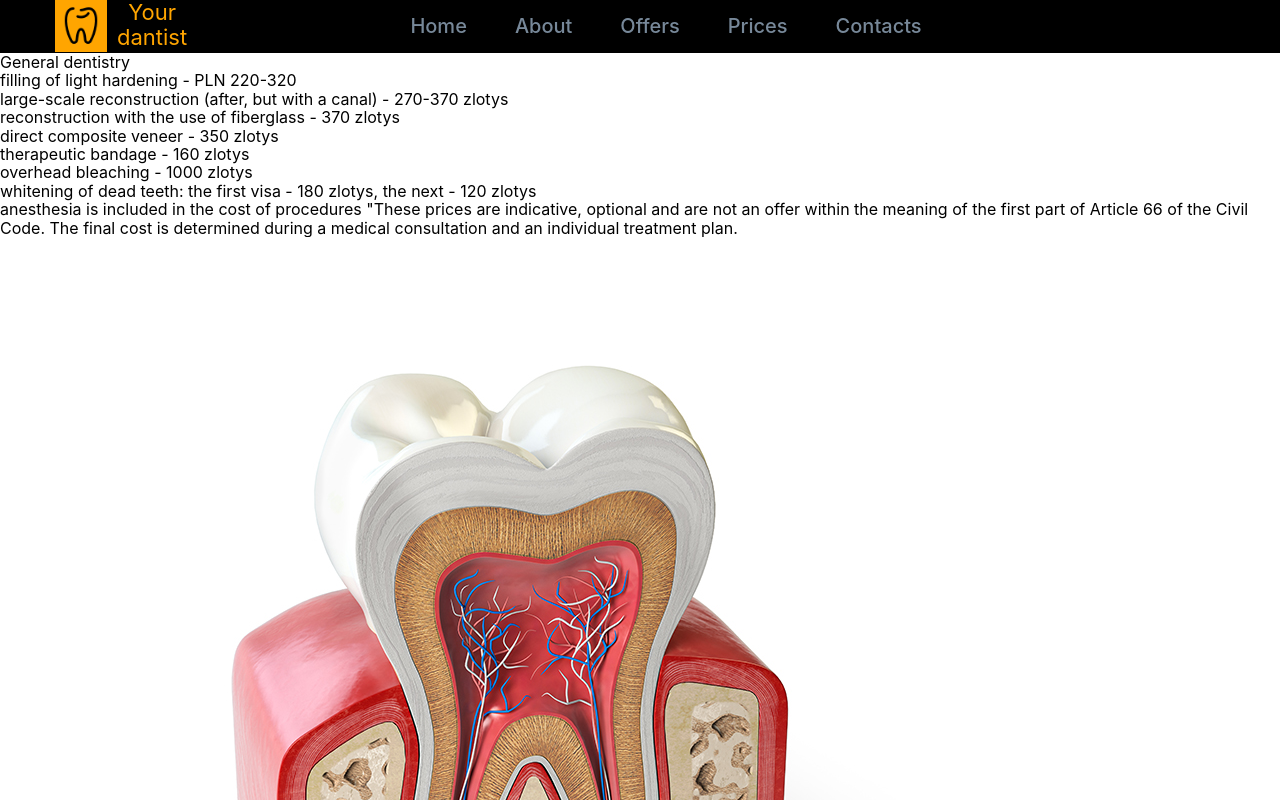
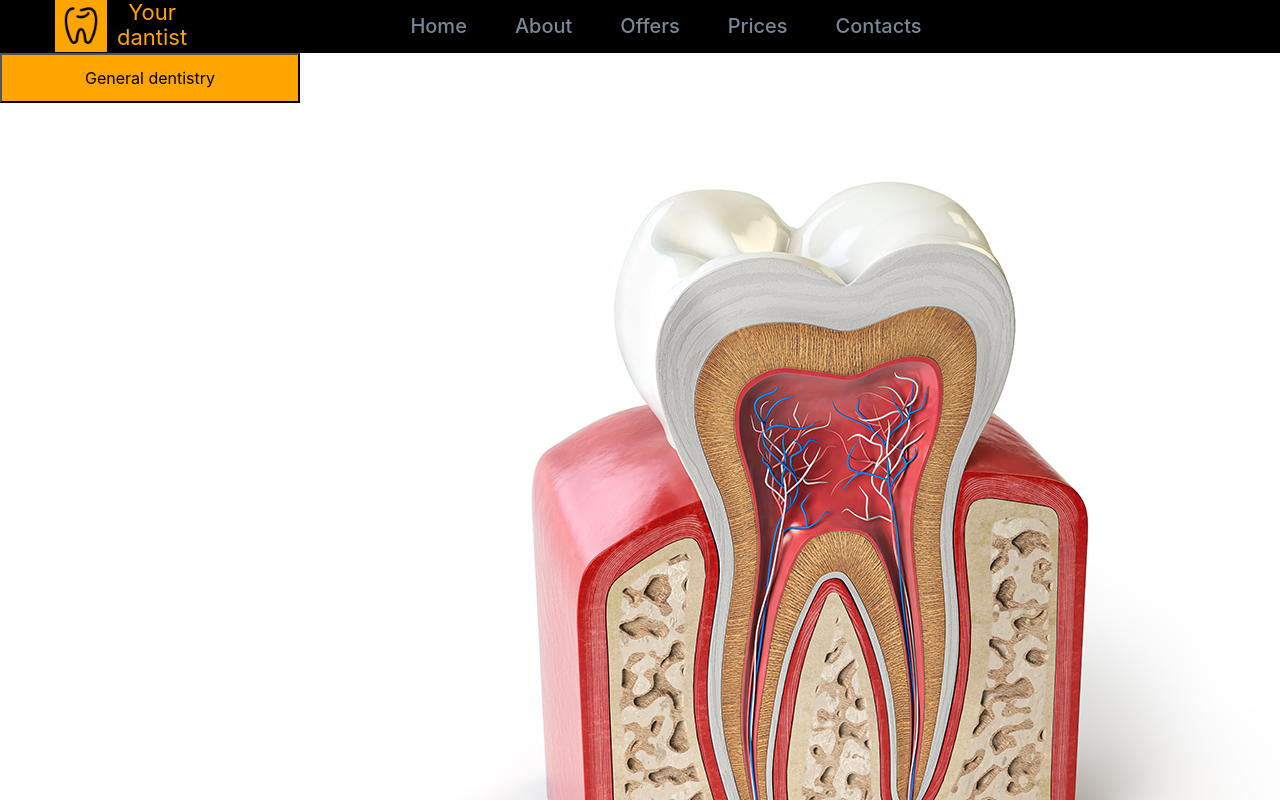
Before and after one commit to Yana-Yeg/Stomatology, a React (Create React App) app: page /prices in a window 1280 px wide. Shown: the top 800 px of the page. Built offline with nearby package versions, Linux system fonts and the light colour scheme.

Commit message:
new page

```diff
--- a/src/components/--prices/Prices/Prices.jsx
+++ b/src/components/--prices/Prices/Prices.jsx
@@ -1,36 +1,32 @@
+import { useState } from "react";
 import Big_tooth from "../../../images/big-tooth.jpeg";
+import GeneralDentistry from "./offer item/GeneralDentistry";
+import Prevention from "./offer item/Prevention";
 import style from "./Prices.module.scss";
 
 const Prices = () => {
+  const [isOpen, setIsOpen] = useState(false);
+
+  const toggleModal = () => {
+    setIsOpen((prev) => !prev);
+  };
+
   return (
-    <div>
+    <div className={style.wrap}>
       <div>
         <ul>
           <li>
-            <p>General dentistry</p>
-            <ul className={style.list}>
-              <li>filling of light hardening - PLN 220-320</li>
-              <li>
-                large-scale reconstruction (after, but with a canal) - 270-370
-                zlotys
-              </li>
-              <li>reconstruction with the use of fiberglass - 370 zlotys</li>
-              <li>direct composite veneer - 350 zlotys</li>
-              <li>therapeutic bandage - 160 zlotys</li>
-              <li>overhead bleaching - 1000 zlotys</li>
-              <li>
-                whitening of dead teeth: the first visa - 180 zlotys, the next -
-                120 zlotys
-              </li>
-            </ul>
-            <p>
-              anesthesia is included in the cost of procedures "These prices are
-              indicative, optional and are not an offer within the meaning of
-              the first part of Article 66 of the Civil Code. The final cost is
-              determined during a medical consultation and an individual
-              treatment plan.
-            </p>
+            <button className={style.btn} onClick={() => toggleModal()}>
+              General dentistry
+            </button>
+            {isOpen && <GeneralDentistry style={style} />}
           </li>
+          {/* <li>
+            <button className={style.btn} onClick={() => toggleModal()}>
+              Prevention
+            </button>
+            {isOpen && <Prevention style={style} />}
+          </li> */}
         </ul>
       </div>
       <img src={Big_tooth} alt="" />
--- a/src/components/--prices/Prices/Prices.module.scss
+++ b/src/components/--prices/Prices/Prices.module.scss
@@ -1,3 +1,16 @@
+.wrap{
+    display: flex;
+}
+.btn{
+    width: 300px;
+    height: 50px;
+    background-color: orange;
+}
+.disc{
+    width: 300px;
+    padding: 10px 20px;
+}
 .list {
     text-decoration: dotted !important;
+    margin-bottom: 10px;
 }
```
